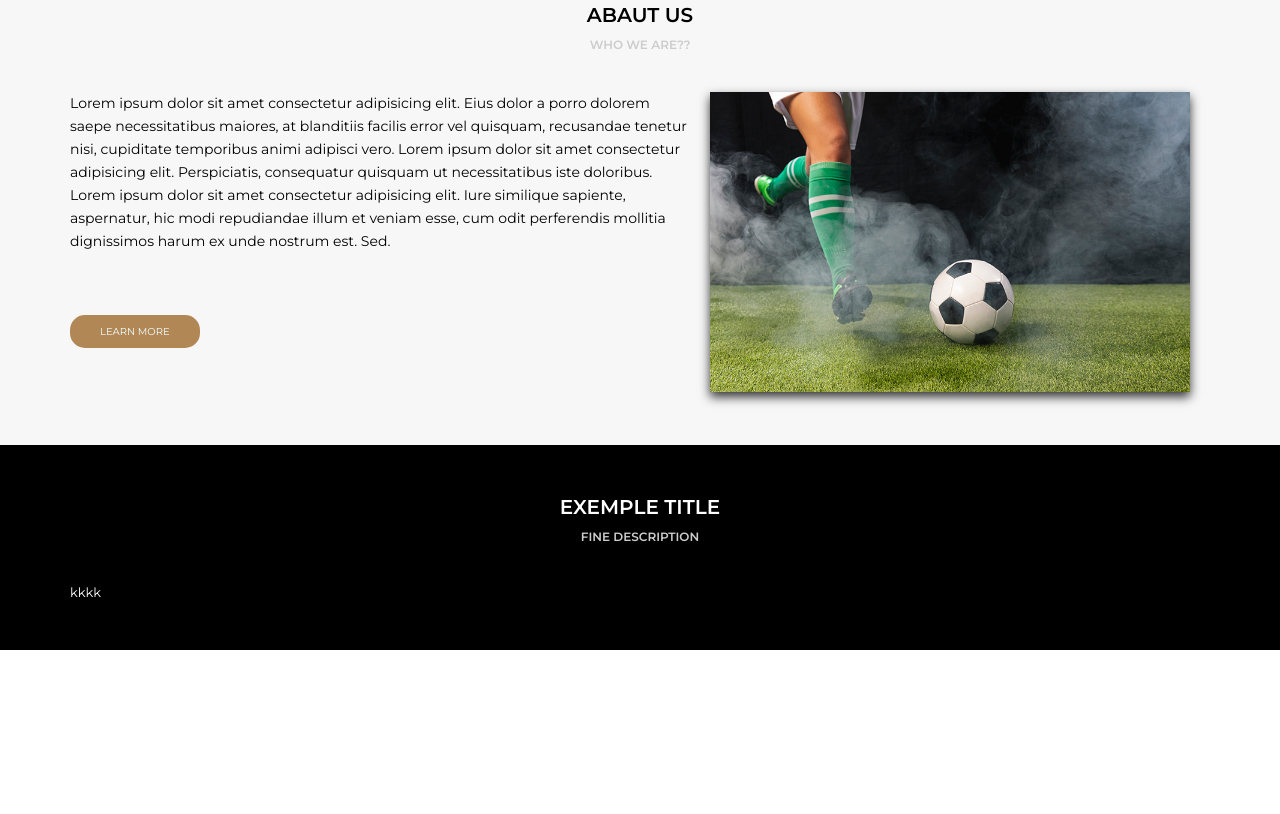
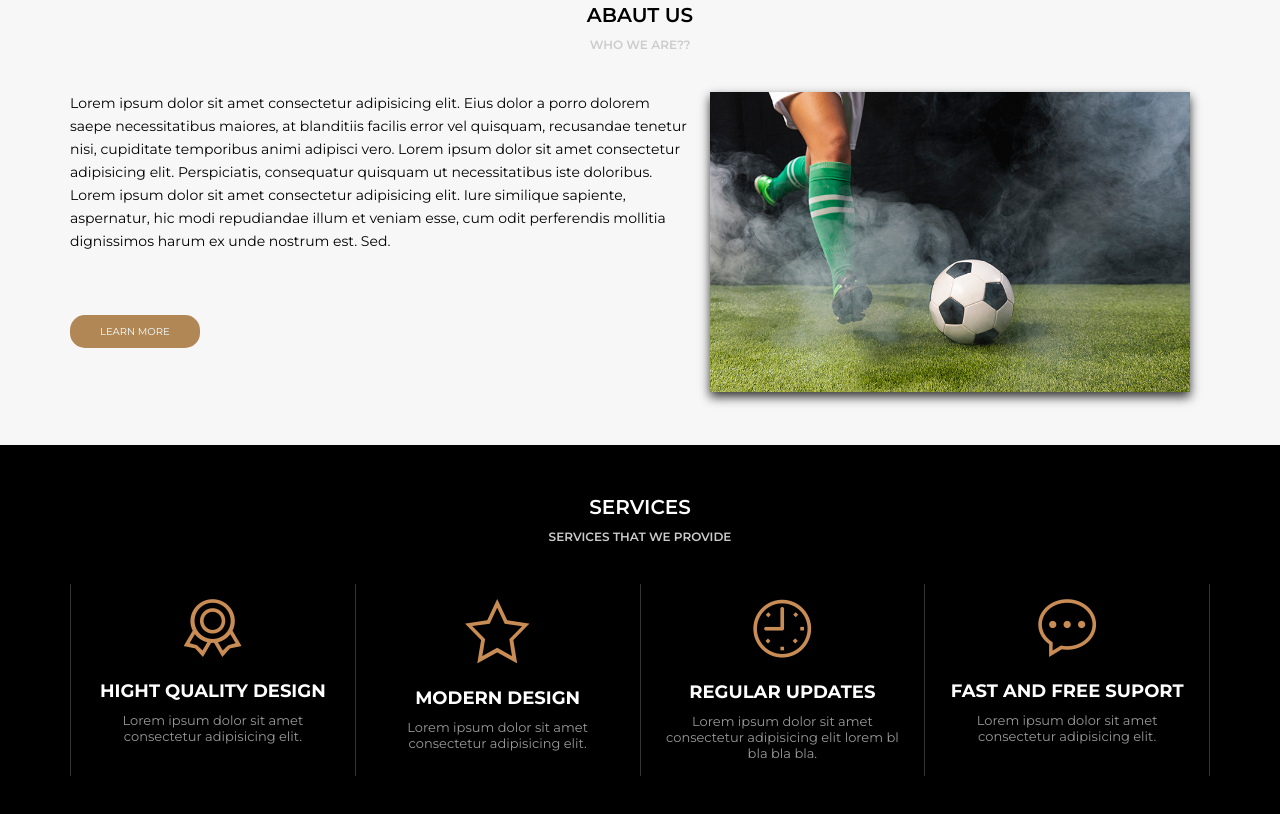
Before and after one commit to THONWELLING/treinando-htmll, a plain HTML site: page projeto-awax/home.html in a window 1280 px wide. Shown: the part 847-1661 px from the top of the page. Before the commit the page ends 1497 px from the top, so only its background shows below. Drawn offline with Linux system fonts and the light colour scheme.

Commit message:
implementa area de services

```diff
--- a/projeto-awax/assets/css/style.css
+++ b/projeto-awax/assets/css/style.css
@@ -189,3 +189,25 @@ header {
   width: 480px;
   box-shadow: 0px 5px 10px #333;
 }
+.section-services {
+  display: flex;
+}
+.section-service {
+  flex: 1;
+  text-align: center;
+  border-right: 1px solid #333;
+  padding: 15px;
+}
+.section-service:first-child {
+  border-left: 1px solid #333;
+}
+.section-service h4 {
+  margin-top: 20px;
+  text-transform: uppercase;
+  font-size: 18px;
+}
+.section-service p {
+  margin-top: 10px;
+  font-size: 13px;
+  color: #999;
+}
--- a/projeto-awax/home.html
+++ b/projeto-awax/home.html
@@ -83,9 +83,32 @@
         </div>
       </section>
       <section class="default dark">
-        <div class="section-title">exemple  title</div>
-        <div class="section-description">fine description</div>
-        <div class="section-body">kkkk</div>
+        <div class="section-title">services</div>
+        <div class="section-description">services that we provide </div>
+        <div class="section-body">
+          <div class="section-services">
+            <div class="section-service">
+              <img src="assets/img/medalha.png" alt="">
+              <h4>hight quality design</h4>
+              <p>Lorem ipsum dolor sit amet consectetur adipisicing elit.</p>
+            </div>
+            <div class="section-service">
+              <img src="assets/img/estrela.png" alt="">
+              <h4>modern design</h4>
+              <p>Lorem ipsum dolor sit amet consectetur adipisicing elit.</p>
+            </div>
+            <div class="section-service">
+              <img src="assets/img/relogio.png" alt="">
+              <h4>regular updates</h4>
+              <p>Lorem ipsum dolor sit amet consectetur adipisicing elit lorem bl bla bla bla.</p>
+            </div>
+            <div class="section-service">
+              <img src="assets/img/balao.png" alt="">
+              <h4>fast and  free suport</h4>
+              <p>Lorem ipsum dolor sit amet consectetur adipisicing elit.</p>
+            </div>
+          </div>
+        </div>
       </section>
     </main>
   </body>
```
